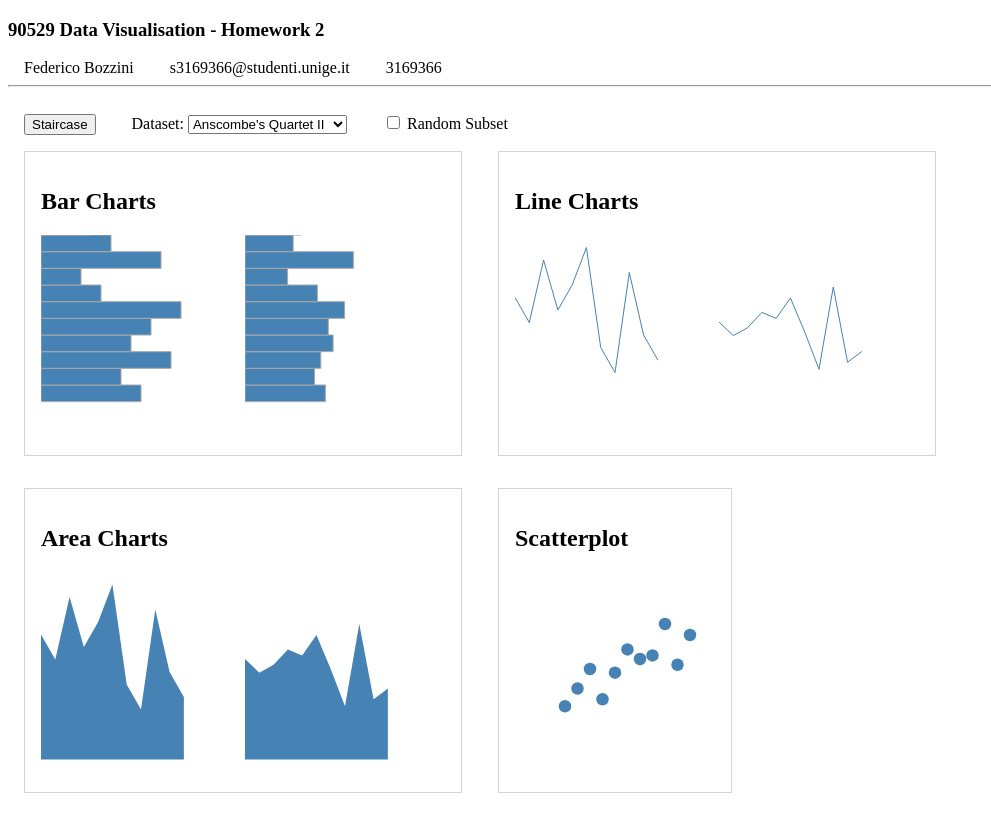
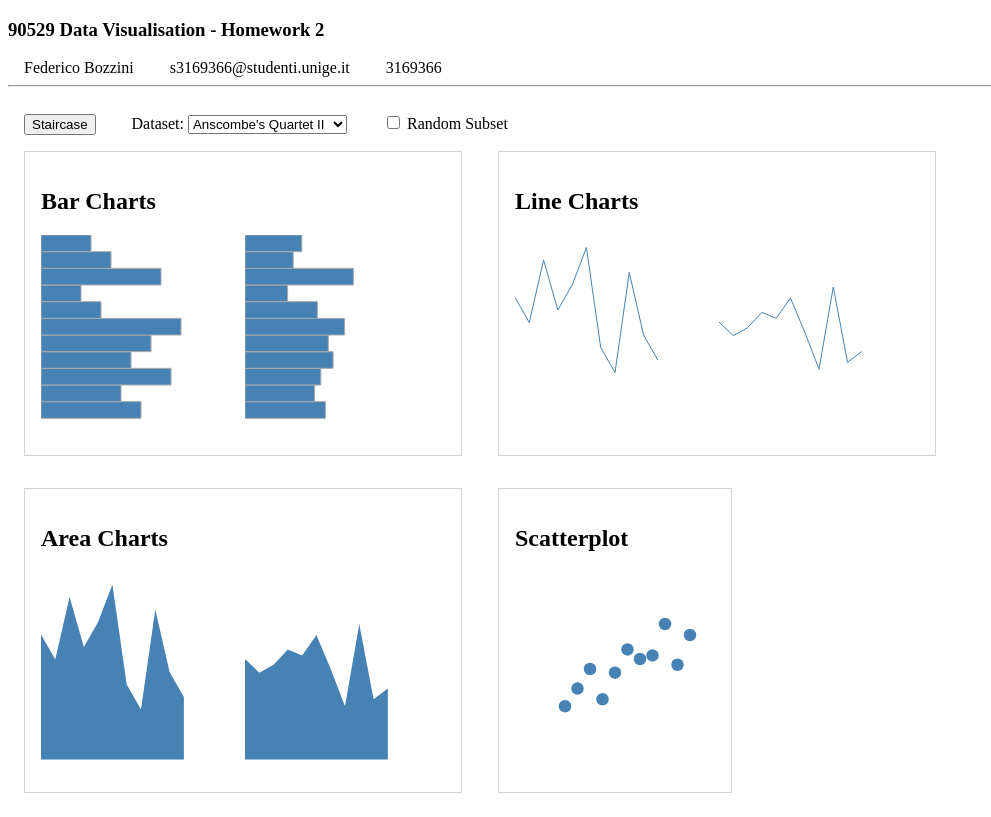
Before and after one commit to federicobozzini/unige-data-visualization, a plain HTML site: page hw2/hw2.html in a window 1280 px wide. Shown: the whole page, without its empty margins (0-991 px from the left). Drawn offline with Linux system fonts and the light colour scheme.

Commit message:
Fixed translation on the y axis.

```diff
--- a/hw2/hw2.html
+++ b/hw2/hw2.html
@@ -91,7 +91,7 @@
         <div class="barChart">
             <h2>Bar Charts</h2>
             <svg id="firstBarChart" width="200" height="200" viewbox="0 0 20 120" preserveAspectRatio="none">
-                <g transform="translate(0, 100) scale(1, -1)">
+                <g transform="translate(0, 110) scale(1, -1)">
                     <rect y="0" width="10" height="10" />
                     <rect y="10" width="8" height="10" />
                     <rect y="20" width="13" height="10" />
@@ -107,7 +107,7 @@
             </svg>
 
             <svg width="200" height="200" viewbox="0 0 20 120" preserveAspectRatio="none">
-                <g transform="translate(0, 100) scale(1, -1) ">
+                <g transform="translate(0, 110) scale(1, -1) ">
                     <rect y="0 " width="8.04 " height="10 " />
                     <rect y="10 " width="6.95 " height="10 " />
                     <rect y="20 " width="7.58 " height="10 " />
@@ -177,6 +177,6 @@
             </svg>
         </div>
     </body>
-    <script src="script.js" > </script>
+    <script src="script.js"></script>
 
 </html>
```
